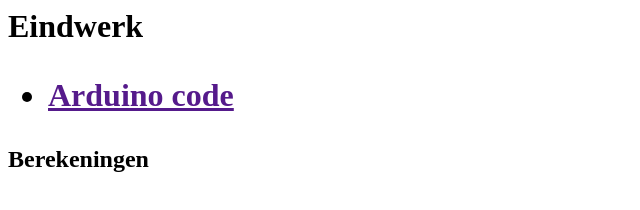
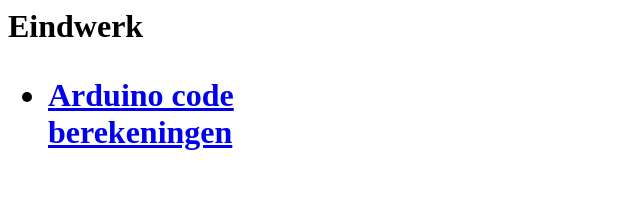
Before and after one commit to SeppeV/Eindwerk, a plain HTML site: page index.html in a window 1280 px wide. Shown: the whole page, without its empty margins (0-640 px from the left). Drawn offline with Linux system fonts and the light colour scheme.

Commit message:
Update index.html

```diff
--- a/index.html
+++ b/index.html
@@ -6,11 +6,12 @@
 		<nav>
 
       <ul>
-			<li><a href="" target="_blank">Arduino code</a></li>
+			<li><a href="file:///C:/Users/VuSe240304/AppData/Roaming/JetBrains/PyCharmCE2020.2/scratches/Arduino%20code.html" target="_blank">Arduino code</a></li>
+                 <a   href="file:///C:/Users/VuSe240304/AppData/Roaming/JetBrains/PyCharmCE2020.2/scratches/Berekeningen.html" target="_blank">berekeningen</a></li>
 		</ul></nav>
 	</header>
-					<header>
-                        <h2>Berekeningen</h2>
+					<header></header>
+
 				</aside>
 	</div>
 </div>
```
